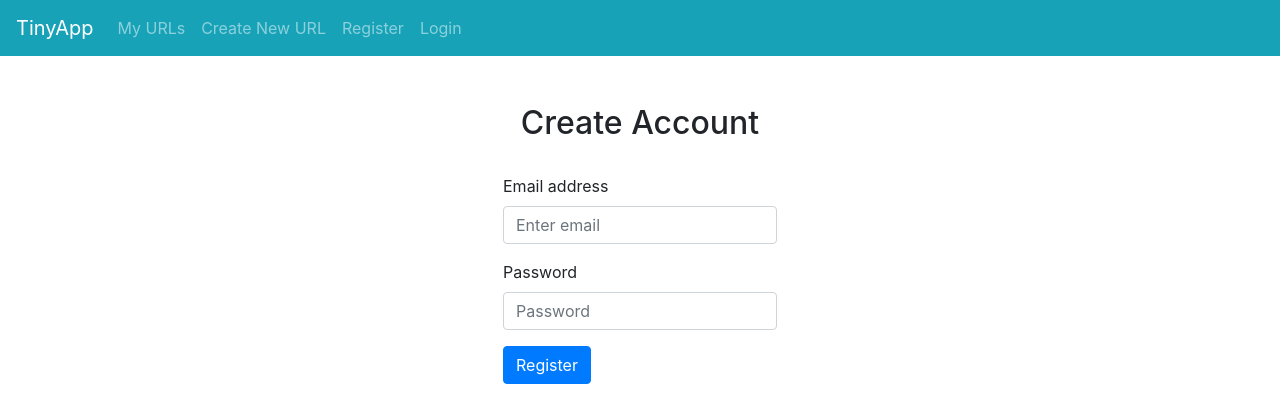
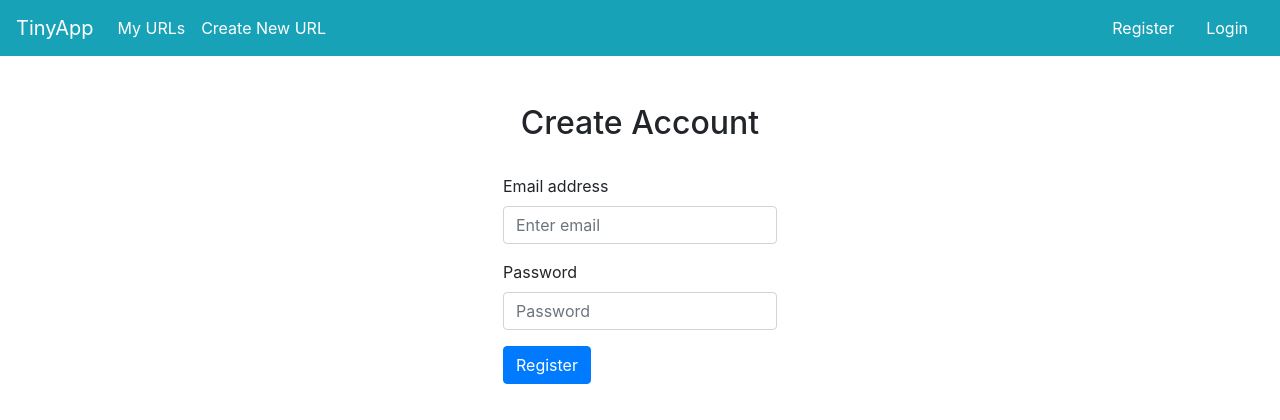
Before and after one commit to julia-gatina/tinyapp, a Node server app: page /register in a window 1280 px wide. Shown: the top 420 px of the page. Run offline with Node 20, Linux system fonts and the light colour scheme; some libraries are stand-ins or nearby versions.

Commit message:
Changed style and layout of signed in as, login, register, logout elements of the header

```diff
--- a/views/partials/_header.ejs
+++ b/views/partials/_header.ejs
@@ -6,19 +6,23 @@
     </button>
     <div class="collapse navbar-collapse" id="navbarNavAltMarkup">
       <div class="navbar-nav">
-        <a class="nav-item nav-link" href="/urls">My URLs</a>
-        <a class="nav-item nav-link" href="/urls/new">Create New URL</a>
-
+        <a class="nav-item nav-link text-white" href="/urls">My URLs</a>
+        <a class="nav-item nav-link text-white" href="/urls/new">Create New URL</a>
+      </div>
+    </div>
         <% if (user) { %>
-        <form class ="form-inline" class="nav justify-content-end" method="POST" action="/logout">
-           <div>Signed In As: <%= user.email %></div>
-          <button type="submit" class="btn btn-primary btn-sm"> Logout </button>
+        <form class ="form-inline" method="POST" action="/logout">
+          <div class="text-white" style="margin: 1em">
+            <lable>Signed In As: <%= user.email %></lable>
+          </div>
+           <div>
+          <button type="submit" class="btn-sm btn-rounded"> Logout </button>
+          </div>
           <% } else {%>
-            <a class="nav-item nav-link" href="/register">Register</a>
-            <a class="nav-item nav-link" href="/login">Login</a>
+            <a class="nav-item nav-link text-white" href="/register">Register</a>
+            <a class="nav-item nav-link text-white" href="/login">Login</a>
             <% } %>
         </form>
-      </div>
     </div>
   </nav>
 </header>
```
